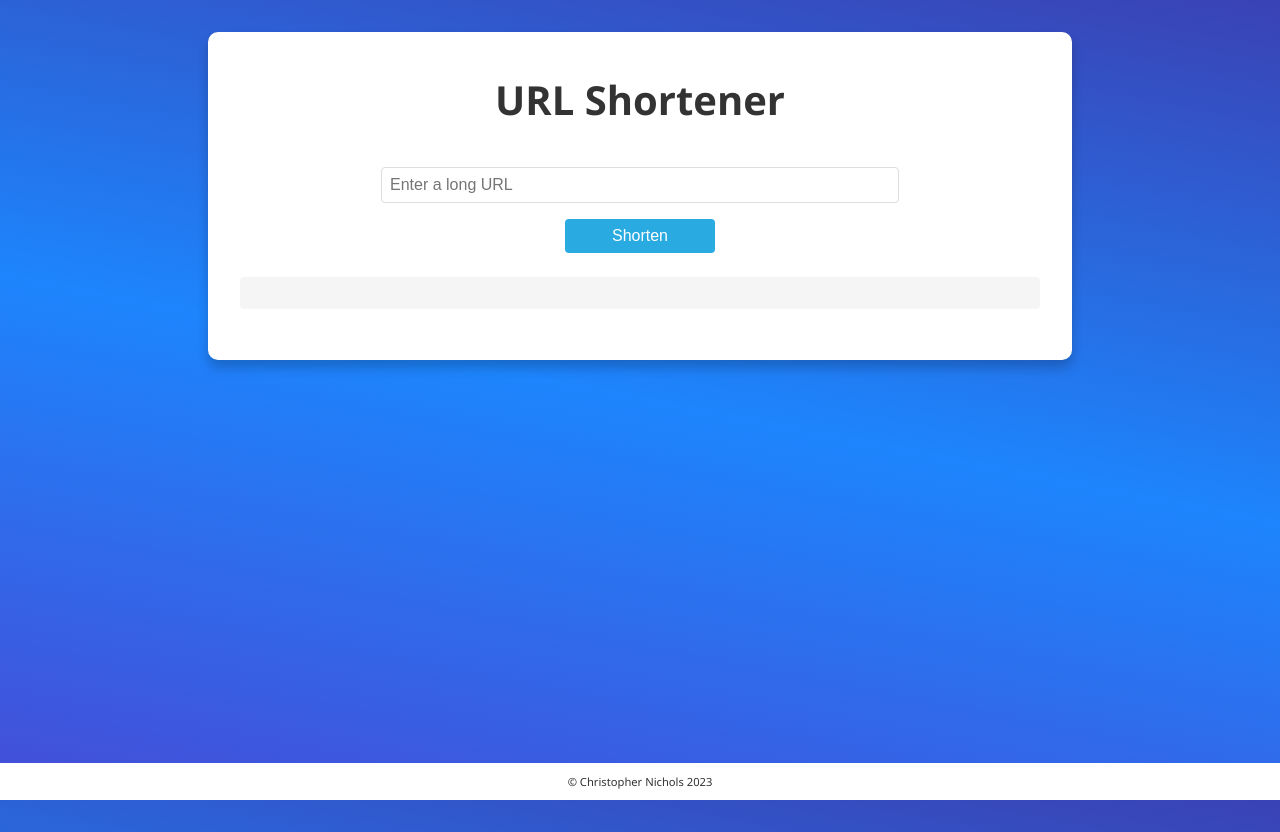
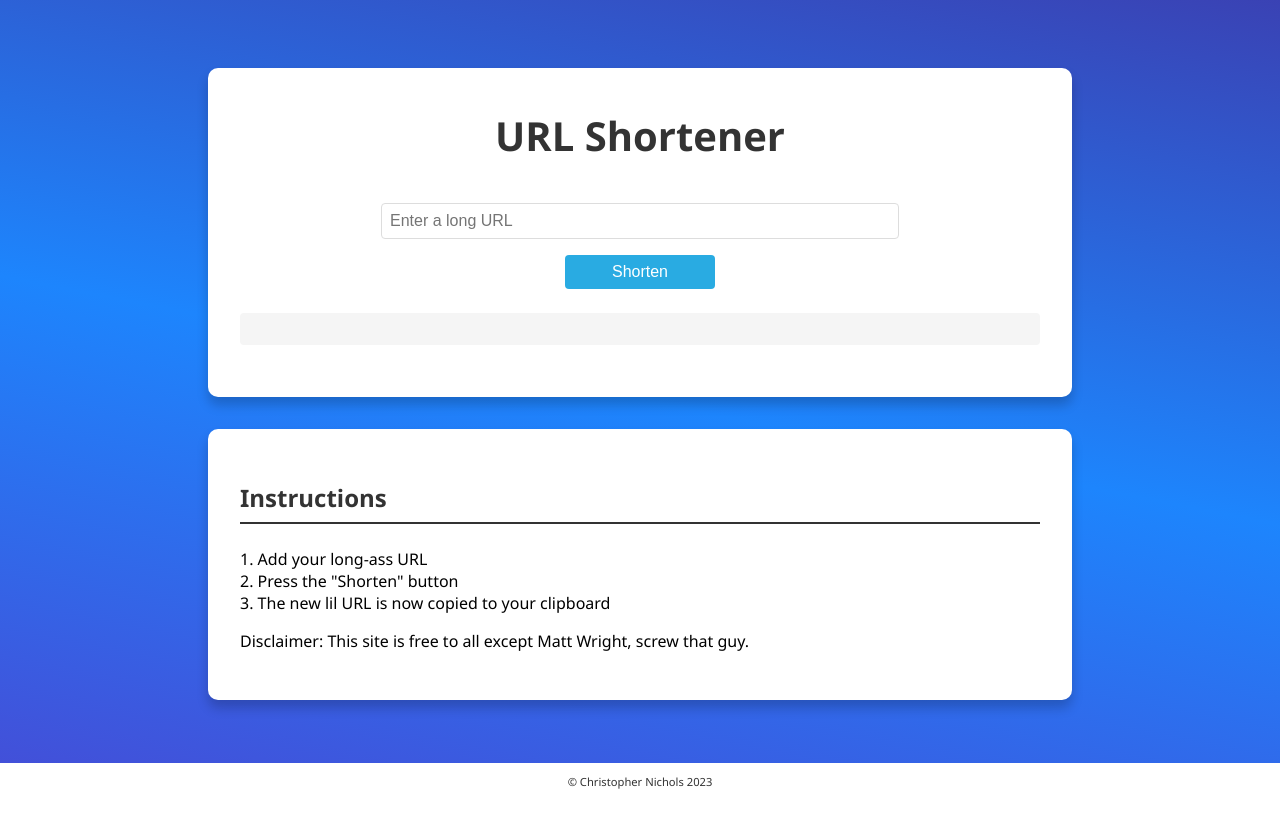
Before and after one commit to cnichols1734/URL_Shortner, a Flask app: page / in a window 1280 px wide. After the commit the page ends 789 px from the top, so only its background shows below. Run offline with Flask 3, Linux system fonts and the light colour scheme.

Commit message:
Update the style.css

```diff
--- a/static/style.css
+++ b/static/style.css
@@ -14,7 +14,8 @@ body {
     display: flex;
     align-items: flex-start;
     justify-content: center;
-    padding-top: 2rem;
+    flex-direction: column;
+    padding-top: 0rem;
 }
 
 .container {
@@ -114,3 +115,39 @@ footer {
     font-size: 0.7rem;
     color: #333;
 }
+.container,
+.instruction-container {
+    width: 80%;
+    max-width: 800px;
+    padding: 2rem;
+    text-align: center;
+    background-color: #fff;
+    border-radius: 10px;
+    box-shadow: 0 8px 12px rgba(0, 0, 0, 0.2);
+    margin-bottom: 2rem;
+    margin-left: auto;
+    margin-right: auto;
+}
+
+.instruction-container {
+    text-align: left;
+    font-family: "Segoe UI", Tahoma, Geneva, Verdana, sans-serif;
+}
+
+.instruction-container h2 {
+    font-size: 1.5rem;
+    color: #333;
+    margin-bottom: 1.5rem;
+    border-bottom: 2px solid #333;
+    padding-bottom: 0.5rem;
+}
+
+.instruction-container p {
+    font-size: 1rem;
+    margin-bottom: 1rem;
+}
+
+.instruction-container small {
+    font-size: 0.8rem;
+    color: #777;
+}
--- a/templates/index.html
+++ b/templates/index.html
@@ -1,6 +1,5 @@
 <!DOCTYPE html>
 <html lang="en">
-
 <head>
     <meta charset="UTF-8">
     <meta name="viewport" content="width=device-width, initial-scale=1.0">
@@ -56,16 +55,27 @@
         }
     </script>
 </head>
-
 <body>
     <div class="container">
         <h1>URL Shortener</h1>
         <form method="POST" action="{{ url_for('index') }}" onsubmit="submitForm(event)"> {{ form.csrf_token }}
-            <div class="input-container"> <input type="url" name="url" placeholder="Enter a long URL" required value="{{ form.url.data or '' }}"> <button type="submit">Shorten</button> </div> {% for error in form.url.errors %} <p>{{ error }}</p> {% endfor %}
+            <div class="input-container">
+                <input type="url" name="url" placeholder="Enter a long URL" required value="{{ form.url.data or '' }}">
+                <button type="submit">Shorten</button>
+            </div>
+            {% for error in form.url.errors %} <p>{{ error }}</p> {% endfor %}
         </form>
         <p class="short-url"></p>
     </div>
+    <div class="instruction-container">
+        <h2>Instructions</h2>
+        <p>
+            1. Add your long-ass URL<br>
+            2. Press the "Shorten" button<br>
+            3. The new lil URL is now copied to your clipboard
+        </p>
+        <p class="disclaimer">Disclaimer: This site is free to all except Matt Wright, screw that guy.</p>
+    </div>
     <footer> &copy; Christopher Nichols 2023 </footer>
 </body>
-
 </html>
```
Also changed, not shown: instance/urls.db.
